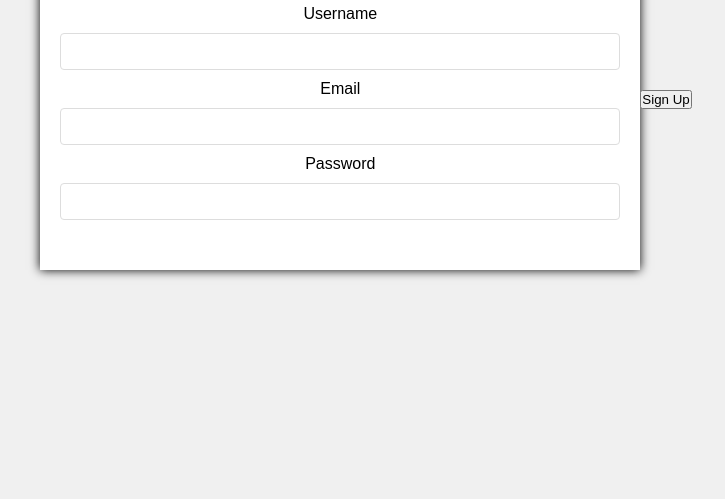
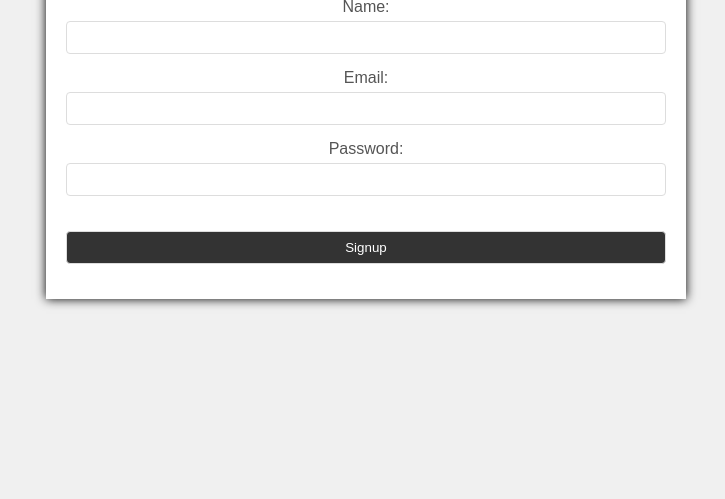
Before and after one commit to EnzoDelmachio/Web-Project-PI, a website: page view/html/signup.html in a window 1280 px wide. Shown: the part 301-800 px from the top of the page, without its empty margins (274-999 px from the left). Drawn offline with Linux system fonts and the light colour scheme.

Commit message:
Login e Signup

```diff
--- a/control/user_control.js
+++ b/control/user_control.js
@@ -1,9 +1,8 @@
 const express = require("express");
 const path = require("path");
+const spawnSync = require('child_process');
+const router = express.Router();
 
-const spawnSync = require('child_process');
-
-const router = express.Router();
 const User = require("../model/user");
 
 router.get("/", (req, res)=>{
--- a/view/css/signup.css
+++ b/view/css/signup.css
@@ -1,13 +1,3 @@
-/* Arquivo signup.css */
-
-/* Resetando margens e preenchimentos padrão */
-* {
-    margin: 0;
-    padding: 0;
-    box-sizing: border-box;
-}
-
-/* Estilos para o corpo da página */
 body {
     font-family: Arial, sans-serif;
     background-color: #f0f0f0;
@@ -18,48 +8,40 @@ body {
     margin: 0;
 }
 
-/* Estilos para o contêiner */
-.ui-container {
-    width: 600px; /* Ajustando o tamanho do contêiner */
+.signup_container {
+    width: 600px;
     padding: 20px;
     background-color: #fff;
     box-shadow: 0px 0px 10px 0px #000;
-    text-align: center; /* Centralizando o conteúdo */
+    text-align: center;
 }
 
-.ui-container h1 {
-    text-align: center; /* Centralizando o cabeçalho */
-    margin-bottom: 20px; /* Espaçamento inferior */
+.signup_container h1 {
+    text-align: center;
+    margin-bottom: 20px;
 }
 
-/* Estilos para o formulário */
-.ui-container form {
-    margin-bottom: 20px;
+.signup_container form {
     display: flex;
     flex-direction: column;
 }
 
-/* Estilos para os rótulos */
-.ui-container label {
-    margin-top: 10px;
+.signup_container label {
+    color: #555;
+    margin-bottom: 5px;
 }
 
-/* Estilos para os campos de entrada e seleção */
-.ui-container input,
-.ui-container select {
-    width: 100%;
-    padding: 10px; /* Aumentando o espaço interno dos campos */
-    margin-top: 10px; /* Reduzindo o espaçamento superior */
-    margin-bottom: 10px; /* Reduzindo o espaçamento inferior */
+.signup_container input {
+    margin-bottom: 15px;
+    padding: 8px;
     border: 1px solid #ddd;
     border-radius: 4px;
 }
 
-/* Estilos para o botão "Sign Up" */
-.ui-container button {
+.signup_button {
     background-color: #333;
     color: #fff;
-    padding: 15px; /* Aumentando o tamanho do botão */
+    padding: 15px;
     text-decoration: none;
     border-radius: 4px;
     cursor: pointer;
@@ -67,23 +49,6 @@ body {
     margin-top: 20px;
 }
 
-.ui-container button:hover {
+.signup_button:hover {
     background-color: #555;
 }
-
-/* Estilos para a tabela */
-table {
-    width: 100%;
-    border-collapse: collapse;
-}
-
-th,
-td {
-    padding: 8px;
-    text-align: left;
-    border-bottom: 1px solid #ddd;
-}
-
-tr:nth-child(even) {
-    background-color: #f2f2f2;
-}
--- a/view/html/signup.html
+++ b/view/html/signup.html
@@ -1,37 +1,26 @@
 <!DOCTYPE html>
-<html lang="en">
-
+<html>
 <head>
-    <meta charset="UTF-8">
-    <meta name="viewport" content="width=device-width, initial-scale=1.0">
     <link rel="stylesheet" href="../css/signup.css">
-    <title>Stock Management System - Sign Up</title>
 </head>
-
 <body>
-
-    <div class="ui-container">
+    <div class="signup_container">
         <h1>Signup</h1>
         <form method="post" action="/signup" class="signup">
-            <div class="input-field">
-                <label for="name">Username</label>
-                <input type="text" id="username" required>
-            </div>
-            <div class="input-field">
-                <label for="email">Email</label>
-                <input type="email" id="email" required>
-            </div>
-            <div class="input-field">
-                <label for="password">Password</label>
-                <input type="password" id="password" required>
-            </div>
-            </div>
-            <div class="input-field">
-                <button type="submit">Sign Up</button>
-            </div>
+
+            <label for="name">Name:</label>
+            <input type="name" name="name" required>
+
+            <label for="email">Email:</label>
+            <input type="email" name="email" required>
+
+            <label for="password">Password:</label>
+            <input type="password" name="password" required>
+
+            <input type="submit" value="Signup" class="signup_button">
+
         </form>
     </div>
-
 </body>
 
 </html>
```
Also changed, not shown: view/html/login.html (+7 -7 lines).
